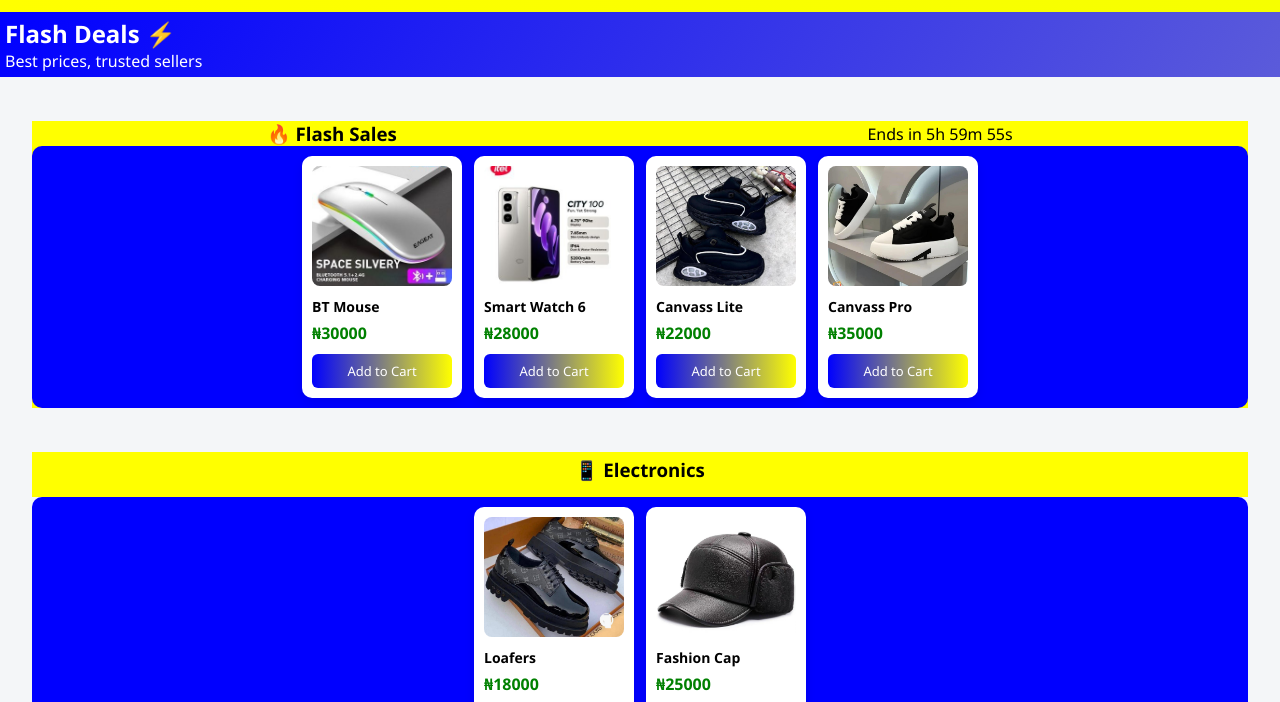
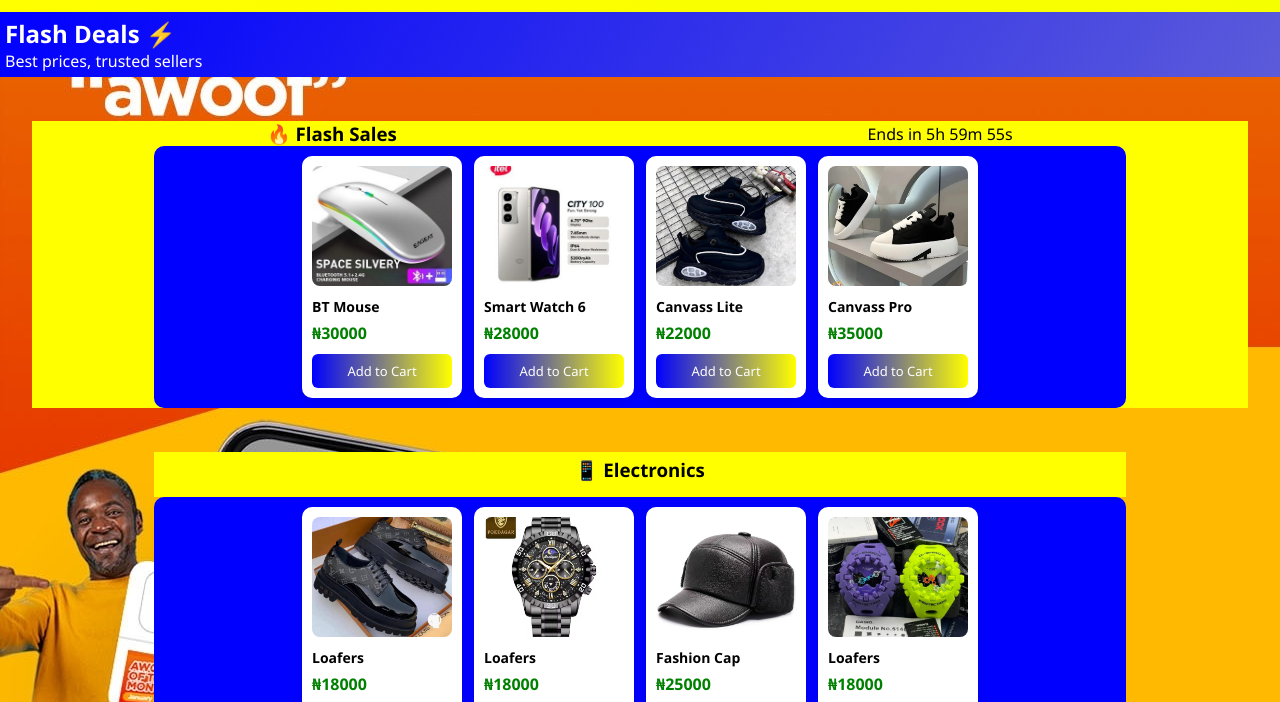
Before and after one commit to Genius-Deva/ABD-Collections, a plain HTML site: page index.html in a window 1280 px wide. Shown: the part 93-795 px from the top of the page. Drawn offline with Linux system fonts and the light colour scheme.

Commit message:
files updated

```diff
--- a/index.html
+++ b/index.html
@@ -131,11 +131,14 @@
   {name:"Canvass Lite", price:22000, image:"./images/Canvass 3.jpeg", category:"flash"},
   {name:"Canvass Pro", price:35000, image:"./images/Canvass 2.jpeg", category:"flash"},
   {name:"Loafers", price:18000, image:"./images/IMG-20251125-WA0052(1).jpg", category:"electronics"},
+  {name:"Loafers", price:18000, image:"./images/Watch 1.jpeg", category:"electronics"},
   {name:"Fashion Cap", price:25000, image:"./images/Cap 1.jpeg", category:"electronics"},
   {name:"Men Sneakers", price:20000, image:"./images/Shirt.jpeg", category:"fashion"},
   {name:"Jeans", price:15000, image:"./images/111.jpeg", category:"fashion"},
-  {name:"Jeans", price:15000, image:"./images/WhatsApp Image 2026-02-24 at 18.01.09.jpeg", category:"fashion"},
-  {name:"Jeans", price:15000, image:"./images/WhatsApp Image 2026-02-24 at 18.02.08 (1).jpeg", category:"fashion"}
+  {name:"Jeans", price:15000, image:"./images/Red 2.jpeg", category:"fashion"},
+  {name:"Jeans", price:15000, image:"./images/Red 1.jpeg", category:"fashion"},
+  {name:"Canvass", price:15000, image:"./images/Canvass 1.jpeg", category:"fashion"},
+  {name:"Loafers", price:18000, image:"./images/G-shock.jpeg", category:"electronics"}
 ];
 
 // ===== FLASH SALE TIMER =====
--- a/style.css
+++ b/style.css
@@ -7,7 +7,10 @@
   --bg: #f1f5f9;
 }
 
-body{background:#f4f6f8}
+body{background:#f4f6f8;
+background-image: url(./images/jumia\ background.jpg);
+
+}
 
 /* HEADER */
 .topbar{
@@ -83,6 +86,7 @@
   margin-top:10px;
   padding:10px;
   width:100%;
+  /* margin: auto; */
   background:linear-gradient(90deg,blue,yellow);
   color:#fff;
   border:none;
@@ -207,7 +211,7 @@
   display: flex;
   align-items: center;
   justify-content: center;
-  width: 100%;
+  width: 80%;
   margin: auto;
   /* border: 2px solid black; */
   background-color:blue;
@@ -221,7 +225,7 @@
   align-items: center;
   justify-content: center;
   padding: 5px;
-  width: 100%;
+  width: 80%;
   margin: auto;
   background-color: yellow;
 }
@@ -241,7 +245,7 @@
   align-items: center;
   justify-content: space-around;
   background-color: yellow;
-  width: 100%;
+  width: 60%;
   margin: auto;
 }
 .imge img{
```
Also changed, not shown: images/G-shock.jpeg (renamed from images/WhatsApp Image 2026-02-24 at 18.01.20.jpeg), images/Red 1.jpeg (renamed from images/WhatsApp Image 2026-02-24 at 18.01.19 (1).jpeg), images/Red 2.jpeg (renamed from images/WhatsApp Image 2026-02-24 at 18.01.19.jpeg), images/Watch 1.jpeg (renamed from images/WhatsApp Image 2026-02-24 at 18.01.09 (3).jpeg), images/Watch 2.jpeg (renamed from images/WhatsApp Image 2026-02-24 at 18.01.57.jpeg), images/jumia background.jpg (added).
